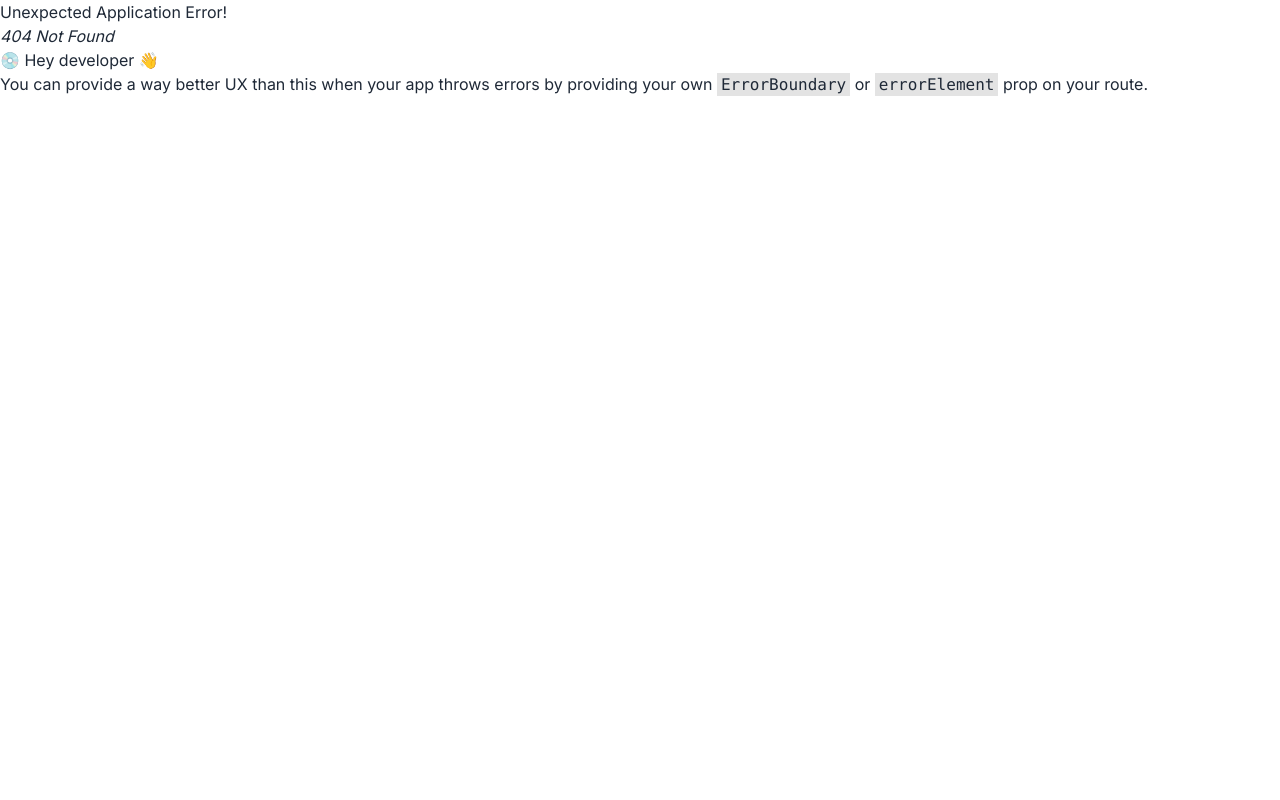
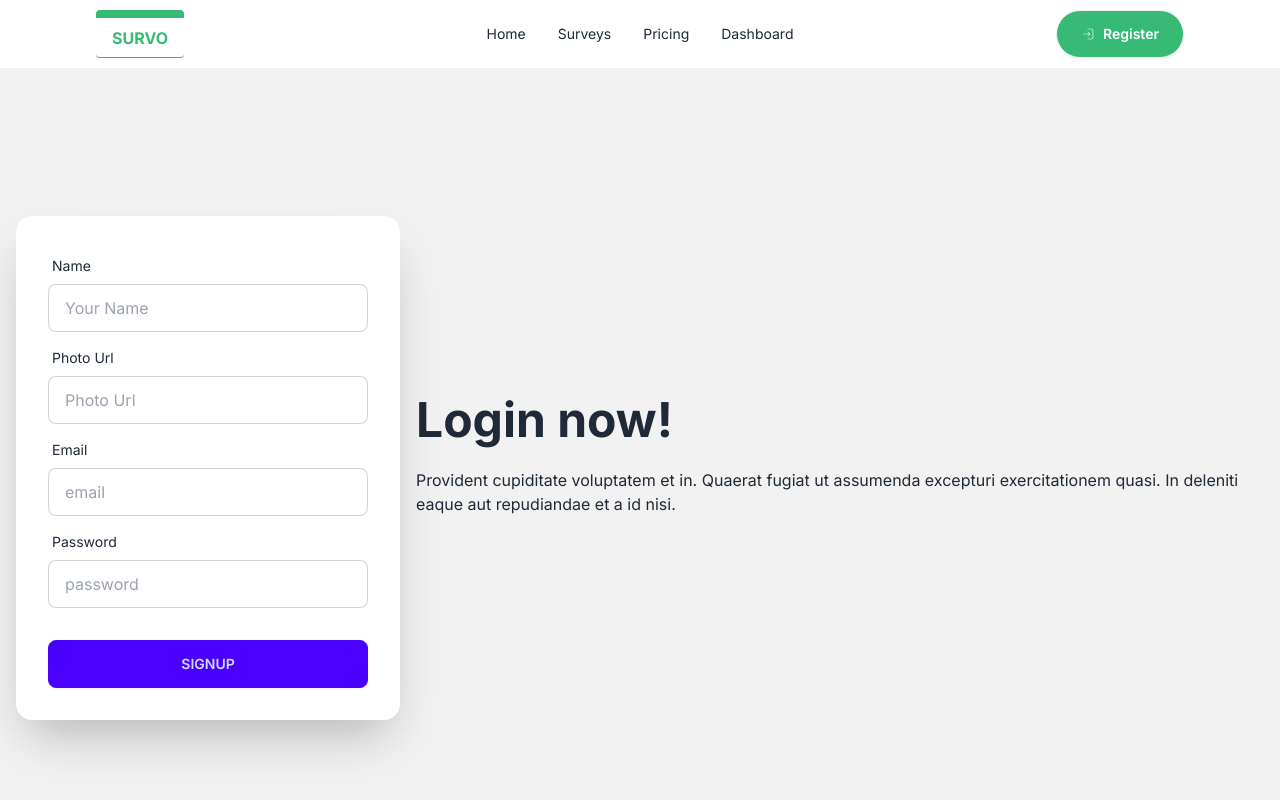
Before and after one commit to SamirSadek/survo-client-side, a React (Vite) app: page /login in a window 1280 px wide. Before the commit this address had no page. Shown: the top 800 px of the page. Built offline with nearby package versions, Linux system fonts and the light colour scheme.

Commit message:
added footer faq and testimonial section

```diff
--- a/package.json
+++ b/package.json
@@ -14,6 +14,7 @@
     "match-sorter": "^6.3.1",
     "react": "^18.2.0",
     "react-dom": "^18.2.0",
+    "react-hook-form": "^7.48.2",
     "react-icons": "^4.12.0",
     "react-router-dom": "^6.20.0",
     "sort-by": "^1.2.0"
--- /dev/null
+++ b/src/Pages/Register/Login.jsx
@@ -0,0 +1,90 @@
+import { useForm } from "react-hook-form";
+
+const Login = () => {
+  const {
+    register,
+    handleSubmit,
+    formState: { errors },
+  } = useForm();
+
+  const onSubmit = handleSubmit((data) => {
+    console.log(data);
+  });
+  return (
+    <div>
+      <div className="hero min-h-screen bg-base-200">
+        <div className="hero-content flex-col lg:flex-row-reverse">
+          <div className="text-center lg:text-left">
+            <h1 className="text-5xl font-bold">Login now!</h1>
+            <p className="py-6">
+              Provident cupiditate voluptatem et in. Quaerat fugiat ut assumenda
+              excepturi exercitationem quasi. In deleniti eaque aut repudiandae
+              et a id nisi.
+            </p>
+          </div>
+          <div className="card shrink-0 w-full max-w-sm shadow-2xl bg-base-100">
+            <form onSubmit={onSubmit} className="card-body">
+              <div className="form-control">
+                <label className="label">
+                  <span className="label-text">Name</span>
+                </label>
+                <input
+                  type="text"
+                  {...register("name",{ required: true })}
+                  placeholder="Your Name"
+                  className="input input-bordered"
+
+                />
+                {errors.name && <span className="text-red">This field is required*</span>}
+              </div>
+              <div className="form-control">
+                <label className="label">
+                  <span className="label-text">Photo Url</span>
+                </label>
+                <input
+                  type="text"
+                  placeholder="Photo Url"
+                  {...register("photourl",{ required: true })}
+                  className="input input-bordered"
+
+                />
+                {errors.photourl && <span className="text-red">This field is required*</span>}
+              </div>
+              <div className="form-control">
+                <label className="label">
+                  <span className="label-text">Email</span>
+                </label>
+                <input
+                {...register("email",{ required: true })}
+                  type="email"
+                  placeholder="email"
+                  className="input input-bordered"
+                />
+                {errors.email && <span className="text-red">This field is required*</span>}
+              </div>
+              <div className="form-control">
+                <label className="label">
+                  <span className="label-text">Password</span>
+                </label>
+                <input
+                {...register("password",{ required: true })}
+                  type="password"
+                  placeholder="password"
+                  className="input input-bordered"
+
+                />
+                {errors.password && <span className="text-red">This field is required*</span>}
+
+              </div>
+              <div className="form-control mt-6">
+                <button className="btn btn-primary">SIGNUP</button>
+              </div>
+            </form>
+          </div>
+        </div>
+      </div>
+    </div>
+  );
+};
+
+export default Login;
```
Also changed, not shown: src/Routes/Router.jsx (+6 -1 lines), 1 other file (tests, documents, lock files or other folders).
